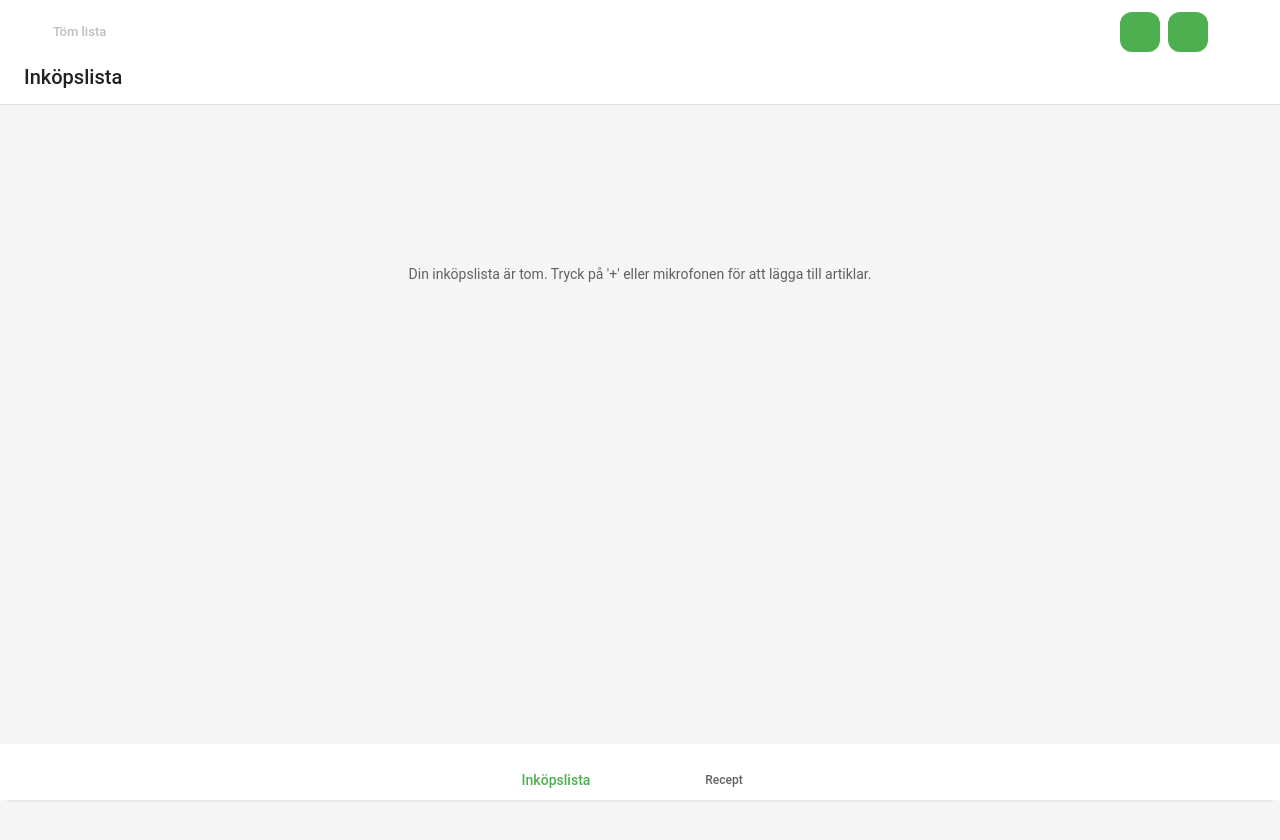
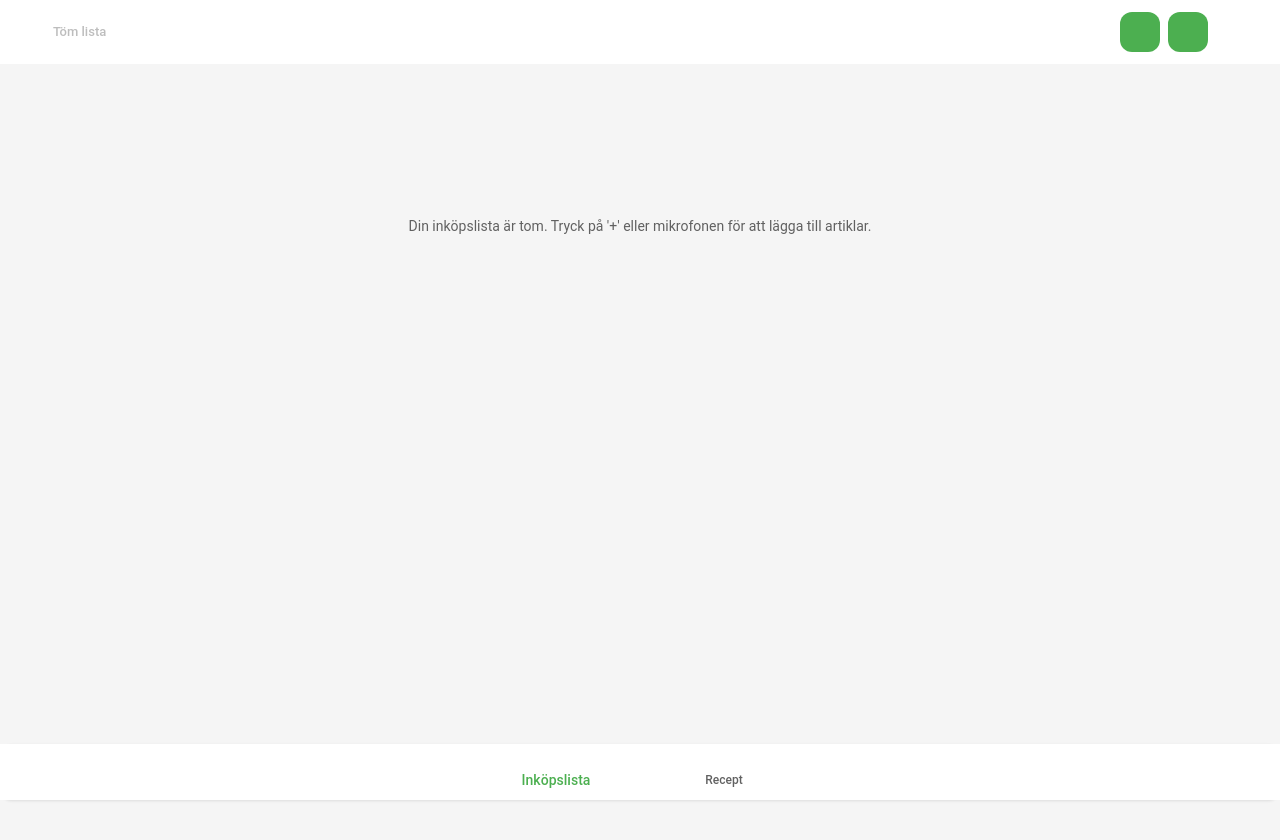
Before and after one commit to wenziie/SimpleGroceriesPWA, a React (Vite) app: page / in a window 1280 px wide. Shown: the top 840 px of the page. Built offline with nearby package versions, Linux system fonts and the light colour scheme; some icons are missing.

Commit message:
style: Unify AppBar/BottomNav elevation, remove redundant title header

```diff
--- a/src/pages/GroceryPage.jsx
+++ b/src/pages/GroceryPage.jsx
@@ -84,7 +84,7 @@ function GroceryPage({
       <AppBar
         position="fixed" // CHANGE to fixed
         color="inherit"
-        elevation={1}
+        elevation={3} // INCREASE ELEVATION TO MATCH BOTTOM NAV
         sx={{
            bgcolor: 'background.paper',
            zIndex: 1100 // Ensure above content
@@ -98,6 +98,8 @@ function GroceryPage({
              size="small"
              startIcon={<DeleteSweepIcon />} // Add an icon
              disabled={items.length === 0}
+             // Add sx for consistent look if needed
+             sx={{ textTransform: 'none' }}
            >
               Töm lista
            </Button>
@@ -145,35 +147,11 @@ function GroceryPage({
         </Toolbar>
       </AppBar>
 
-      {/* Sticky Title Header - POSITION FIXED */}
-      <AppBar
-        position="fixed" // CHANGE to fixed
-        color="inherit"
-        elevation={0}
-        sx={{
-          // Calculate top based on default AppBar height (adjust if theme changes it)
-          top: 56, // MUI default dense is 48, regular is 64. Check actual height or use theme
-          // top: theme => `calc(${theme.mixins.toolbar.minHeight}px)`, // More robust if theme changes
-          zIndex: 1090, // Below main action bar
-          bgcolor: 'background.paper',
-          borderBottom: '1px solid',
-          borderColor: 'divider'
-        }}
-      >
-        <Toolbar variant="dense"> {/* Use dense for less height */}
-          <Typography variant="h6" component="h2" sx={{ color: 'text.primary' }}>
-            Inköpslista
-          </Typography>
-        </Toolbar>
-      </AppBar>
-
-      {/* Add Padding Top to account for BOTH fixed AppBars */}
+      {/* Adjust Padding Top for only ONE fixed AppBar */}
       <Box sx={{
-         // Need padding equal to combined height of both AppBars
-         // Approx 64px + 48px = 112px. Use theme calculation if possible
-         // Example: pt: theme => `calc(${theme.mixins.toolbar[theme.breakpoints.up('sm')]?.minHeight || 64}px + ${theme.mixins.toolbar.minHeight}px)`
-         pt: '112px' // Use fixed value for now, adjust if needed
-       }}>
+         // Approx 64px. Use theme calculation if possible
+         pt: '64px' // ADJUST PADDING
+        }}>
          {/* --- Modals --- */}
          {/* Refactor Add Item Modal to Dialog */}
          <Dialog
--- a/src/pages/RecipesPage.jsx
+++ b/src/pages/RecipesPage.jsx
@@ -65,7 +65,7 @@ function RecipesPage({
       <AppBar
         position="fixed" // CHANGE to fixed
         color="inherit" // Use theme background, not primary/secondary color
-        elevation={1} // Subtle elevation
+        elevation={3} // INCREASE ELEVATION TO MATCH BOTTOM NAV
         sx={{
             bgcolor: 'background.paper', // Ensure paper background
             zIndex: 1100 // Ensure above content
```
